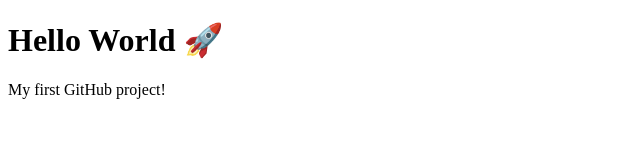
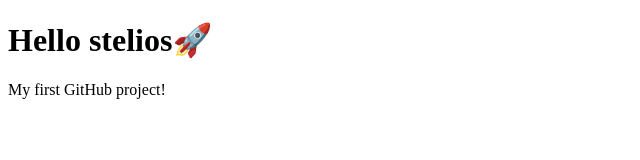
Before and after one commit to sthermiotis00/Hello-Web, a plain HTML site: page index.html in a window 1280 px wide. Shown: the whole page, without its empty margins (0-640 px from the left). Drawn offline with Linux system fonts and the light colour scheme.

Commit message:
feat: update heading text

```diff
--- a/index.html
+++ b/index.html
@@ -5,7 +5,7 @@
     <title>Hello Web</title>
   </head>
   <body>
-    <h1>Hello World 🚀</h1>
+    <h1>Hello stelios🚀</h1>
     <p>My first GitHub project!</p>
   </body>
 </html>
```
